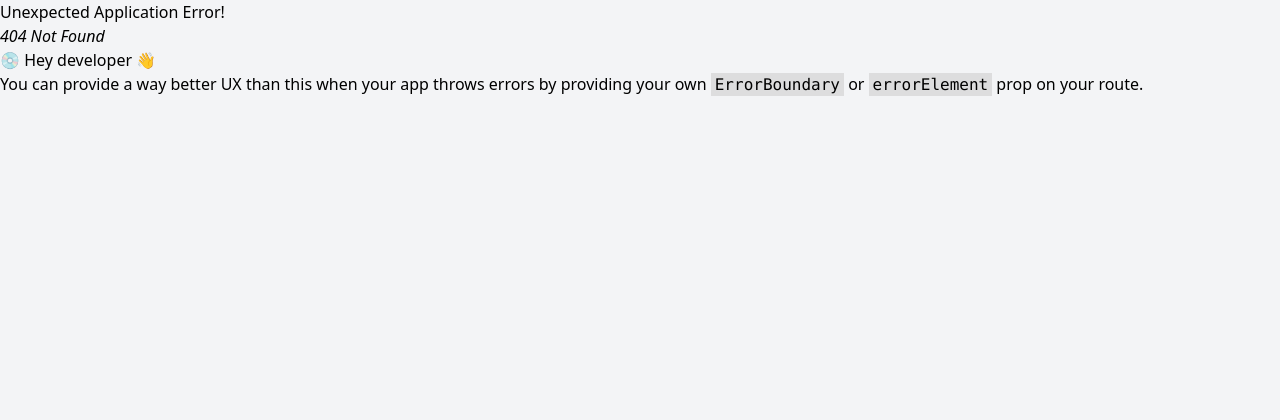
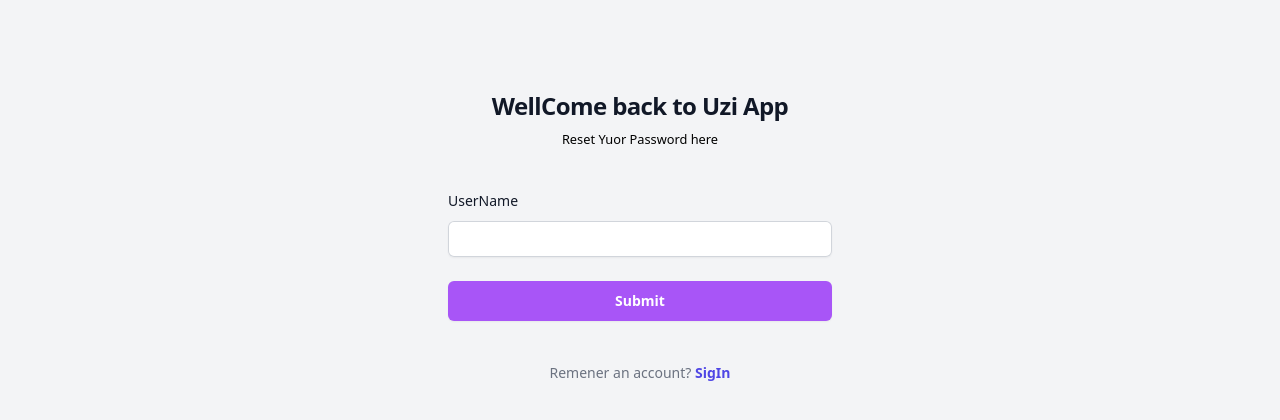
Before and after one commit to bahati-hakizimana/uzi_App, a React (Vite) app: page /password_reset in a window 1280 px wide. Before the commit this address had no page. Shown: the top 420 px of the page. Built offline with nearby package versions, Linux system fonts and the light colour scheme.

Commit message:
firstcommit

```diff
--- a/src/componets/SideBar.jsx
+++ b/src/componets/SideBar.jsx
@@ -1,25 +1,35 @@
 import React, { useState } from 'react';
-import { FaBookMedical } from 'react-icons/fa';
+import { FaBookMedical, FaUserFriends } from 'react-icons/fa';
 import { MdDashboard, MdCategory, MdQuiz } from 'react-icons/md';
 import { SiGoogleclassroom } from 'react-icons/si';
+import { Link } from 'react-router-dom';
+
 
 const navlink = [
   {
-    path:'/',
+    path: '/',
     name: 'Dashboard',
     icon: <MdDashboard />,
   },
   {
+    path: '/category',
     name: 'Category',
     icon: <MdCategory />,
   },
   {
+    path: '/class',
     name: 'Class',
     icon: <SiGoogleclassroom />,
   },
   {
+    path: '/quizzes',
     name: 'Quizzes',
     icon: <MdQuiz />,
+  },
+  {
+    path: '/users',
+    name: 'User',
+    icon: <FaUserFriends />,
   },
 ];
 
@@ -35,8 +45,9 @@ const SideBar = () => {
         </div>
         <div className="mt-10 flex flex-col space-y-8">
           {navlink.map((item, index) => (
-            <div
+            <Link
               key={index}
+              to={item.path}
               className={`flex space-x-3 p-2 ${
                 activeNav === index
                   ? 'bg-purple-400 text-white font-semibold'
@@ -46,7 +57,7 @@ const SideBar = () => {
             >
               <div>{item.icon}</div>
               <span>{item.name}</span>
-            </div>
+            </Link>
           ))}
         </div>
       </div>
--- /dev/null
+++ b/src/views/ConfirmPasswordReset.jsx
@@ -0,0 +1,71 @@
+import React from 'react'
+
+function ConfirmPasswordReset() {
+  return (
+    <>
+    <div className="flex min-h-full flex-1 flex-col justify-center px-6 py-12 lg:px-8">
+        <div className="sm:mx-auto sm:w-full sm:max-w-sm">
+
+        </div>
+        <small className=' mt-1.5 text-center'>Confirm Your Password Reset</small>
+
+        <div className="mt-10 sm:mx-auto sm:w-full sm:max-w-sm">
+          <form className="space-y-6">
+            <div>
+              <label htmlFor="password" className="block text-sm font-medium leading-6 text-gray-900">
+                New Password
+              </label>
+              <div className="mt-2">
+                <input
+                   id="password"
+                   name="password"
+                   type="password"
+                   autoComplete="current-password"
+                   required
+                //   value={formData.password}
+                //   onChange={(e) => setFormData({ ...formData, password: e.target.value })}
+                  className="block w-full rounded-md border-0 py-1.5 text-gray-900 shadow-sm ring-1 ring-inset ring-gray-300 placeholder:text-gray-400 focus:ring-2 focus:ring-inset focus:ring-indigo-600 sm:text-sm sm:leading-6"
+                />
+              </div>
+            </div>
+            <div>
+              <label htmlFor="otp" className="block text-sm font-medium leading-6 text-gray-900">
+                Otp number
+              </label>
+              <div className="mt-2">
+                <input
+                   id="otp"
+                   name="otp"
+                   type="text"
+                   required
+                //   value={formData.password}
+                //   onChange={(e) => setFormData({ ...formData, password: e.target.value })}
+                  className="block w-full rounded-md border-0 py-1.5 text-gray-900 shadow-sm ring-1 ring-inset ring-gray-300 placeholder:text-gray-400 focus:ring-2 focus:ring-inset focus:ring-indigo-600 sm:text-sm sm:leading-6"
+                />
+              </div>
+            </div>
+
+            <div>
+              <button
+                type="submit"
+                className="group relative flex w-full justify-center rounded-md bg-purple-500 px-3 py-2 text-sm font-semibold leading-6 text-white shadow-sm hover:bg-indigo-500 focus-visible:outline focus-visible:outline-2 focus-visible:outline-offset-2 focus-visible:outline-indigo-600"
+              >
+                Confirm
+              </button>
+            </div>
+          </form>
+          <p className="mt-10 text-center text-sm text-gray-500">
+            Remener an account?{' '}
+            <a href="login" className="font-semibold leading-6 text-indigo-600 hover:text-indigo-500">
+              SigIn
+            </a>
+          </p>
+
+
+        </div>
+      </div>
+    </>
+  )
+}
+
+export default ConfirmPasswordReset
--- /dev/null
+++ b/src/views/PasswordReset.jsx
@@ -0,0 +1,87 @@
+import React,{useState} from 'react'
+
+const PsswordReset = () => {
+  const [formData, setFormData] = useState({
+    username:''
+  });
+  const handleSubmit = async (e) =>{
+    e.preventDefault();
+    try{
+      const response = await fetch('https://api.uzi.ishemahub.com/api/v1/user/password-reset',{
+        method:'POST',
+        headers:{
+          'Content-Type':'application/json',
+        },
+        body:JSON.stringify(formData),
+      });
+      if(response.ok){
+        console.log('We have sent a messege on your registered phone number');
+
+      }else{
+        console.log('Password reset failed try again');
+      }
+    }catch (error){
+
+      console.error('Error during password reset:', error);
+
+    }
+  };
+  const handleChange = (e) => {
+    setFormData({ ...formData, [e.target.name]: e.target.value });
+  };
+  return (
+    <>
+    <div className="flex min-h-full flex-1 flex-col justify-center px-6 py-12 lg:px-8">
+        <div className="sm:mx-auto sm:w-full sm:max-w-sm">
+
+          <h2 className="mt-10 text-center text-2xl font-bold leading-9 tracking-tight text-gray-900">
+            WellCome back to Uzi App
+          </h2>
+
+        </div>
+        <small className=' mt-1.5 text-center'>Reset Yuor Password here</small>
+
+        <div className="mt-10 sm:mx-auto sm:w-full sm:max-w-sm">
+          <form className="space-y-6" onSubmit={handleSubmit}>
+            <div>
+              <label htmlFor="email" className="block text-sm font-medium leading-6 text-gray-900">
+                UserName
+              </label>
+              <div className="mt-2">
+                <input
+                  id="username"
+                  name="username"
+                  type="text"
+                  autoComplete="username"
+                  value={formData.username}
+                  onChange={handleChange}
+                  required
+                  className="block w-full rounded-md border-0 py-1.5 text-gray-900 shadow-sm ring-1 ring-inset ring-gray-300 placeholder:text-gray-400 focus:ring-2 focus:ring-inset focus:ring-indigo-600 sm:text-sm sm:leading-6"
+                />
+              </div>
+            </div>
+
+            <div>
+              <button
+                type="submit"
+                className="group relative flex w-full justify-center rounded-md bg-purple-500 px-3 py-2 text-sm font-semibold leading-6 text-white shadow-sm hover:bg-indigo-500 focus-visible:outline focus-visible:outline-2 focus-visible:outline-offset-2 focus-visible:outline-indigo-600"
+              >
+                Submit
+              </button>
+            </div>
+          </form>
+          <p className="mt-10 text-center text-sm text-gray-500">
+            Remener an account?{' '}
+            <a href="login" className="font-semibold leading-6 text-indigo-600 hover:text-indigo-500">
+              SigIn
+            </a>
+          </p>
+
+
+        </div>
+      </div>
+    </>
+  )
+}
+
+export default PsswordReset
--- a/src/views/SignUp.jsx
+++ b/src/views/SignUp.jsx
@@ -1,7 +1,44 @@
-import React from 'react'
+import React, { useState } from 'react'
 import { LockClosedIcon } from '@heroicons/react/20/solid'
 
 const SignUp = () => {
+  const [formData, setFormData] = useState({
+    name: '',
+    username: '',
+    email: '',
+    phoneNumber:'',
+    password: '',
+
+  });
+  const handleSubmit= async (e) =>{
+    e.preventDefault();
+    try{
+      const response = await fetch('https://api.uzi.ishemahub.com/api/v1/user',{
+        method:'POST',
+        headers:{
+          'Content-Type':'application/jSON',
+        },
+        body: JSON.stringify(formData),
+      });
+      if(response.ok){
+        console.log('You have successfully Registered');
+      }else{
+        console.error("Failred to regisiter please try again");
+      }
+
+    }catch{
+      // console.error('Error during registration:', error);
+
+    }
+  };
+  const handleChange = (e) => {
+    const { name, value } = e.target;
+    setFormData({
+      ...formData,
+      [name]: value,
+    });
+  };
+
   return (
     <>
     <div className="flex min-h-full flex-1 flex-col justify-center px-6 py-12 lg:px-8">
@@ -16,18 +53,20 @@ const SignUp = () => {
 
 
         <div className="mt-10 sm:mx-auto sm:w-full sm:max-w-sm">
-          <form className="space-y-6" action="#" method="POST">
+          <form className="space-y-6" onSubmit={handleSubmit}>
             <div>
               <label htmlFor="name" className="block text-sm font-medium leading-6 text-gray-900">
-                Name
+                Full names
               </label>
               <div className="mt-2">
                 <input
-                  id="name"
+                  id="fullname"
                   name="name"
                   type="text"
                   autoComplete="name"
                   required
+                  value={formData.name}
+                  onChange={(e) => setFormData({ ...formData, name: e.target.value })}
                   className="block w-full rounded-md border-0 py-1.5 text-gray-900 shadow-sm ring-1 ring-inset ring-gray-300 placeholder:text-gray-400 focus:ring-2 focus:ring-inset focus:ring-indigo-600 sm:text-sm sm:leading-6"
                 />
               </div>
@@ -43,6 +82,8 @@ const SignUp = () => {
                     type="text"
                     autoComplete="username"
                     required
+                    value={formData.username}
+                    onChange={(e) => setFormData({ ...formData, username: e.target.value })}
                   className="block w-full rounded-md border-0 py-1.5 text-gray-900 shadow-sm ring-1 ring-inset ring-gray-300 placeholder:text-gray-400 focus:ring-2 focus:ring-inset focus:ring-indigo-600 sm:text-sm sm:leading-6"
                 />
               </div>
@@ -58,6 +99,25 @@ const SignUp = () => {
                    type="email"
                    autoComplete="email"
                    required
+                   value={formData.email}
+                   onChange={(e) => setFormData({ ...formData, email: e.target.value })}
+                  className="block w-full rounded-md border-0 py-1.5 text-gray-900 shadow-sm ring-1 ring-inset ring-gray-300 placeholder:text-gray-400 focus:ring-2 focus:ring-inset focus:ring-indigo-600 sm:text-sm sm:leading-6"
+                />
+              </div>
+            </div>
+            <div>
+              <label htmlFor="phone" className="block text-sm font-medium leading-6 text-gray-900">
+                PhoneNumber
+              </label>
+              <div className="mt-2">
+                <input
+                 id="phone"
+                 name="phoneNumber"
+                 type="text"
+                 autoComplete="phone number"
+                 required
+                 value={formData.phoneNumber}
+                 onChange={(e) => setFormData({ ...formData, phoneNumber: e.target.value })}
                   className="block w-full rounded-md border-0 py-1.5 text-gray-900 shadow-sm ring-1 ring-inset ring-gray-300 placeholder:text-gray-400 focus:ring-2 focus:ring-inset focus:ring-indigo-600 sm:text-sm sm:leading-6"
                 />
               </div>
@@ -68,11 +128,7 @@ const SignUp = () => {
                 <label htmlFor="password" className="block text-sm font-medium leading-6 text-gray-900">
                   Password
                 </label>
-                <div className="text-sm">
-                  <a href="#" className="font-semibold text-indigo-600 hover:text-indigo-500">
-                    Forgot password?
-                  </a>
-                </div>
+
               </div>
               <div className="mt-2">
                 <input
@@ -81,6 +137,8 @@ const SignUp = () => {
                    type="password"
                    autoComplete="current-password"
                    required
+                  value={formData.password}
+                  onChange={(e) => setFormData({ ...formData, password: e.target.value })}
                   className="block w-full rounded-md border-0 py-1.5 text-gray-900 shadow-sm ring-1 ring-inset ring-gray-300 placeholder:text-gray-400 focus:ring-2 focus:ring-inset focus:ring-indigo-600 sm:text-sm sm:leading-6"
                 />
               </div>
@@ -101,7 +159,7 @@ const SignUp = () => {
 
           <p className="mt-10 text-center text-sm text-gray-500">
             Have an account?{' '}
-            <a href="#" className="font-semibold leading-6 text-indigo-600 hover:text-indigo-500">
+            <a href="login" className="font-semibold leading-6 text-indigo-600 hover:text-indigo-500">
               SigIn
             </a>
           </p>
--- a/src/views/Signin.jsx
+++ b/src/views/Signin.jsx
@@ -1,7 +1,37 @@
-import React from 'react'
+import React, { useState } from 'react'
 import { LockClosedIcon } from '@heroicons/react/20/solid'
 
 const Signin = () => {
+  const [formData, setFormData] = useState({
+    username:'',
+    password:'',
+
+  });
+
+  const handleSubmit= async (e) => {
+    e.preventDefault();
+    try{
+      const response = await fetch('https://api.uzi.ishemahub.com/api/v1/user/login', {
+        method:'POST',
+        headers:{
+          'Content-Type':'application/json',
+        },
+        body: JSON.stringify(formData),
+
+      });
+      if (response.ok) {
+        console.log('You are logged in successfully');
+      } else {
+        console.error('Failed to login user');
+      }
+
+    }catch (error) {
+      console.error('Error during signin:', error);
+    }
+  };
+  const handleChange = (e) => {
+    setFormData({ ...formData, [e.target.name]: e.target.value });
+  };
   return (
     <>
     <div className="flex min-h-full flex-1 flex-col justify-center px-6 py-12 lg:px-8">
@@ -15,7 +45,7 @@ const Signin = () => {
         <small className=' mt-1.5 text-center'>Sign in to your account</small>
 
         <div className="mt-10 sm:mx-auto sm:w-full sm:max-w-sm">
-          <form className="space-y-6" action="#" method="POST">
+          <form className="space-y-6" onSubmit={handleSubmit}>
             <div>
               <label htmlFor="email" className="block text-sm font-medium leading-6 text-gray-900">
                 UserName
@@ -27,6 +57,8 @@ const Signin = () => {
                   type="text"
                   autoComplete="username"
                   required
+                  value={formData.username}
+                  onChange={handleChange}
                   className="block w-full rounded-md border-0 py-1.5 text-gray-900 shadow-sm ring-1 ring-inset ring-gray-300 placeholder:text-gray-400 focus:ring-2 focus:ring-inset focus:ring-indigo-600 sm:text-sm sm:leading-6"
                 />
               </div>
@@ -38,7 +70,7 @@ const Signin = () => {
                   Password
                 </label>
                 <div className="text-sm">
-                  <a href="#" className="font-semibold text-indigo-600 hover:text-indigo-500">
+                  <a href="password_reset" className="font-semibold text-indigo-600 hover:text-indigo-500">
                     Forgot password?
                   </a>
                 </div>
@@ -50,6 +82,8 @@ const Signin = () => {
                   type="password"
                   autoComplete="current-password"
                   required
+                  value={formData.password}
+                  onChange={handleChange}
                   className="block w-full rounded-md border-0 py-1.5 text-gray-900 shadow-sm ring-1 ring-inset ring-gray-300 placeholder:text-gray-400 focus:ring-2 focus:ring-inset focus:ring-indigo-600 sm:text-sm sm:leading-6"
                 />
               </div>
@@ -70,7 +104,7 @@ const Signin = () => {
 
           <p className="mt-10 text-center text-sm text-gray-500">
             Not a member?{' '}
-            <a href="#" className="font-semibold leading-6 text-indigo-600 hover:text-indigo-500">
+            <a href="signup" className="font-semibold leading-6 text-indigo-600 hover:text-indigo-500">
               SigUp
             </a>
           </p>
--- a/src/views/User.jsx
+++ b/src/views/User.jsx
@@ -2,9 +2,9 @@ import React from 'react'
 
 const User = () => {
   return (
-    <div>
-
-    </div>
+    <>
+    Users
+    </>
   )
 }
 
```
Also changed, not shown: src/router.jsx (+25 -8 lines). Lines whose indentation alone changed are shown as unchanged.
